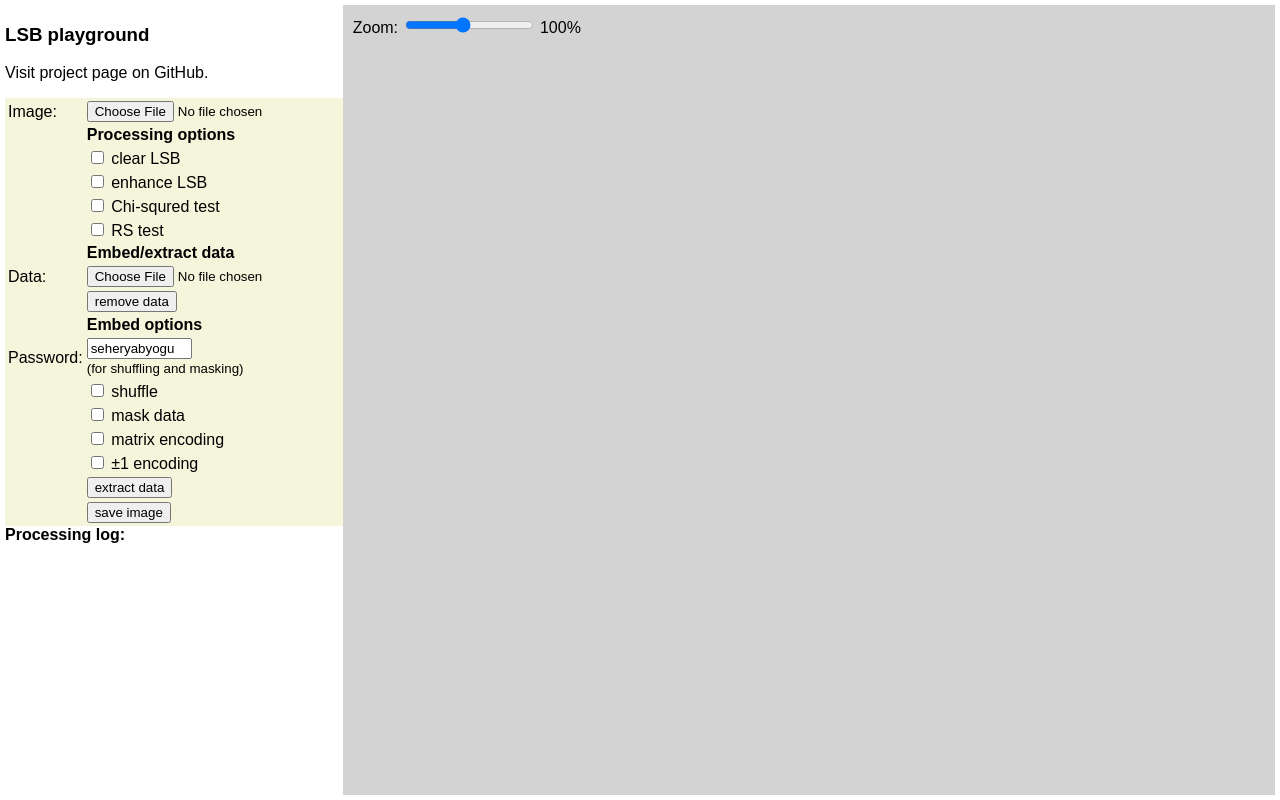
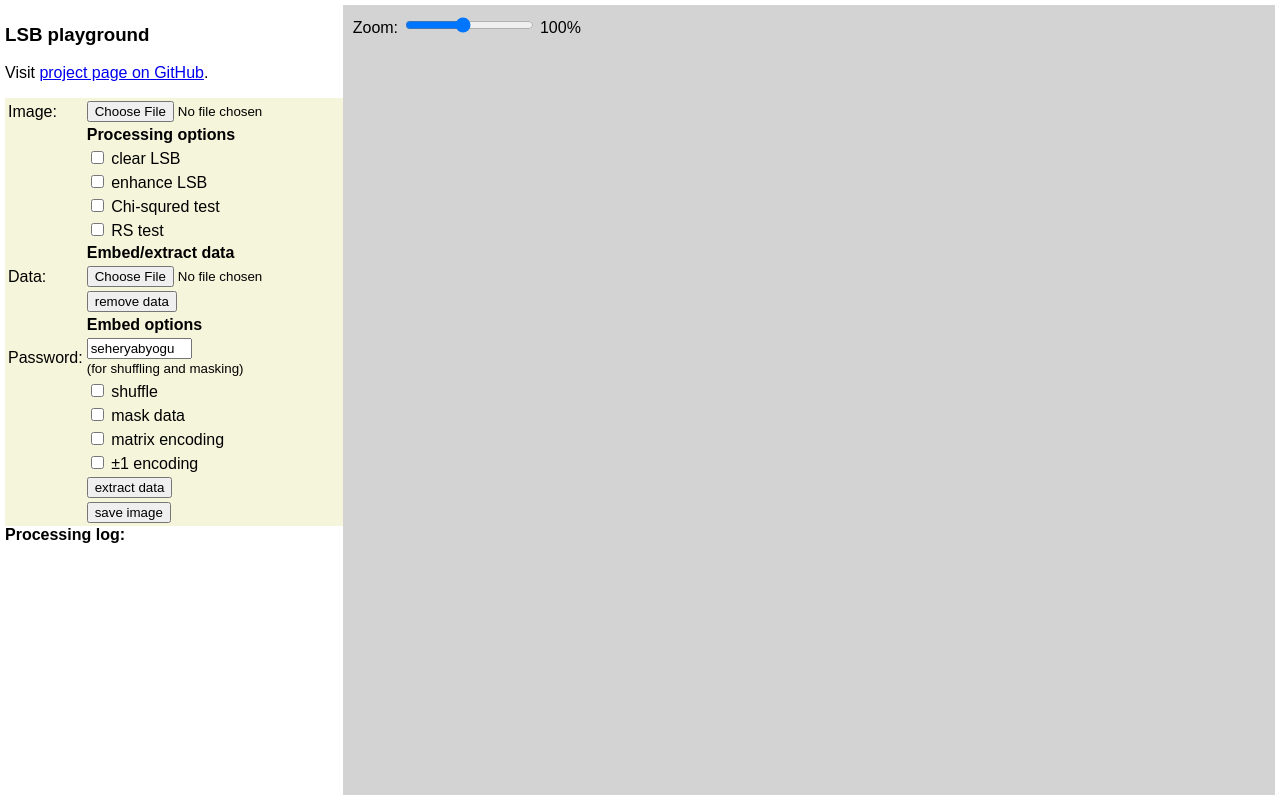
Before and after one commit to desudesutalk/lsbtools, a plain HTML site: page index.html in a window 1280 px wide. Drawn offline with Linux system fonts and the light colour scheme.

Commit message:
Update index.html

```diff
--- a/index.html
+++ b/index.html
@@ -73,7 +73,7 @@
     <div class="container">
         <div id="leftside">
         <h3>LSB playground</h3>
-        <p>Visit project page on GitHub.</p>
+        <p>Visit <a href="https://github.com/desudesutalk/lsbtools">project page on GitHub</a>.</p>
         <table>
             <tr>
                 <td><labeL for="image-select">Image: </labeL></td>
```
